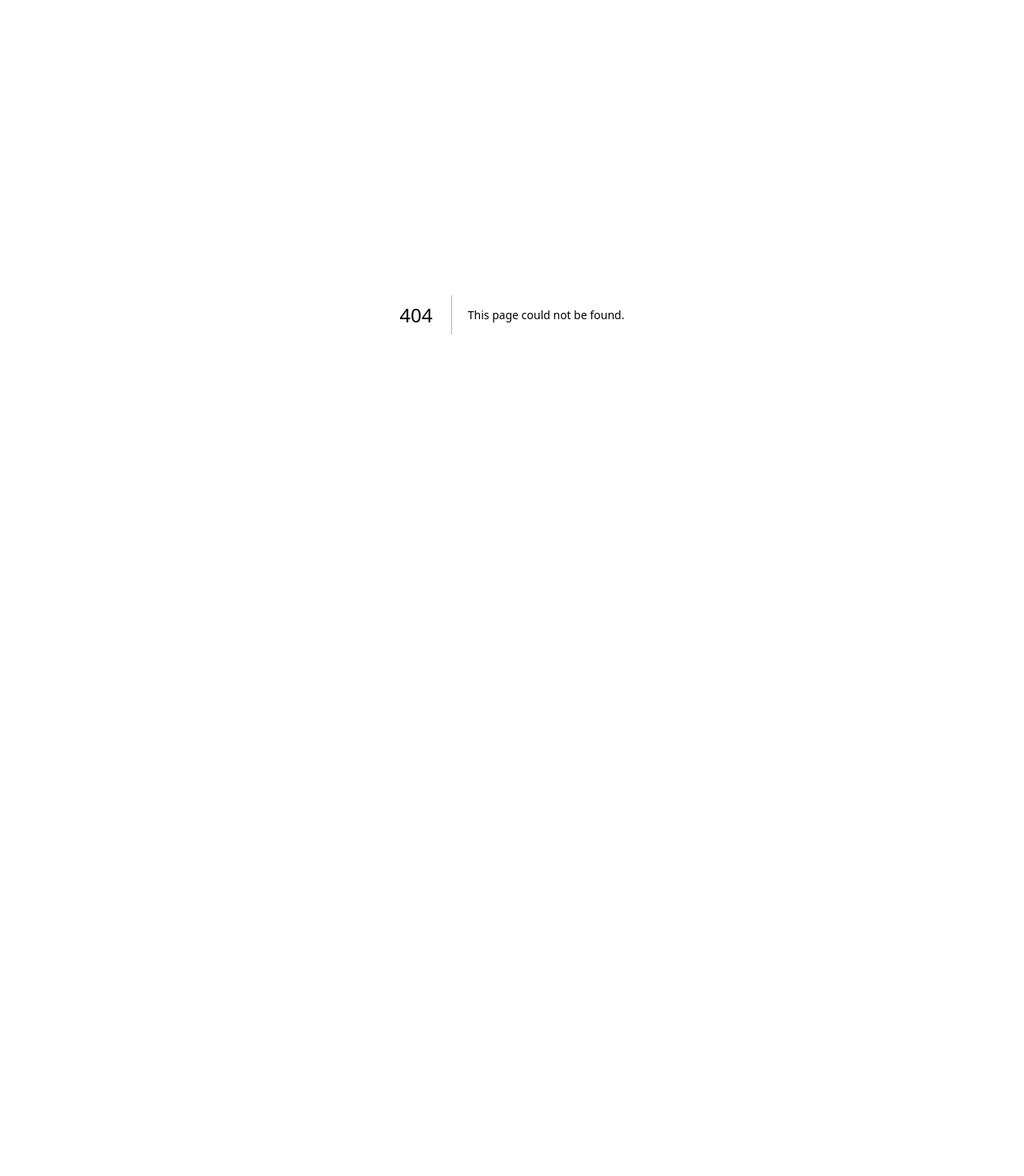
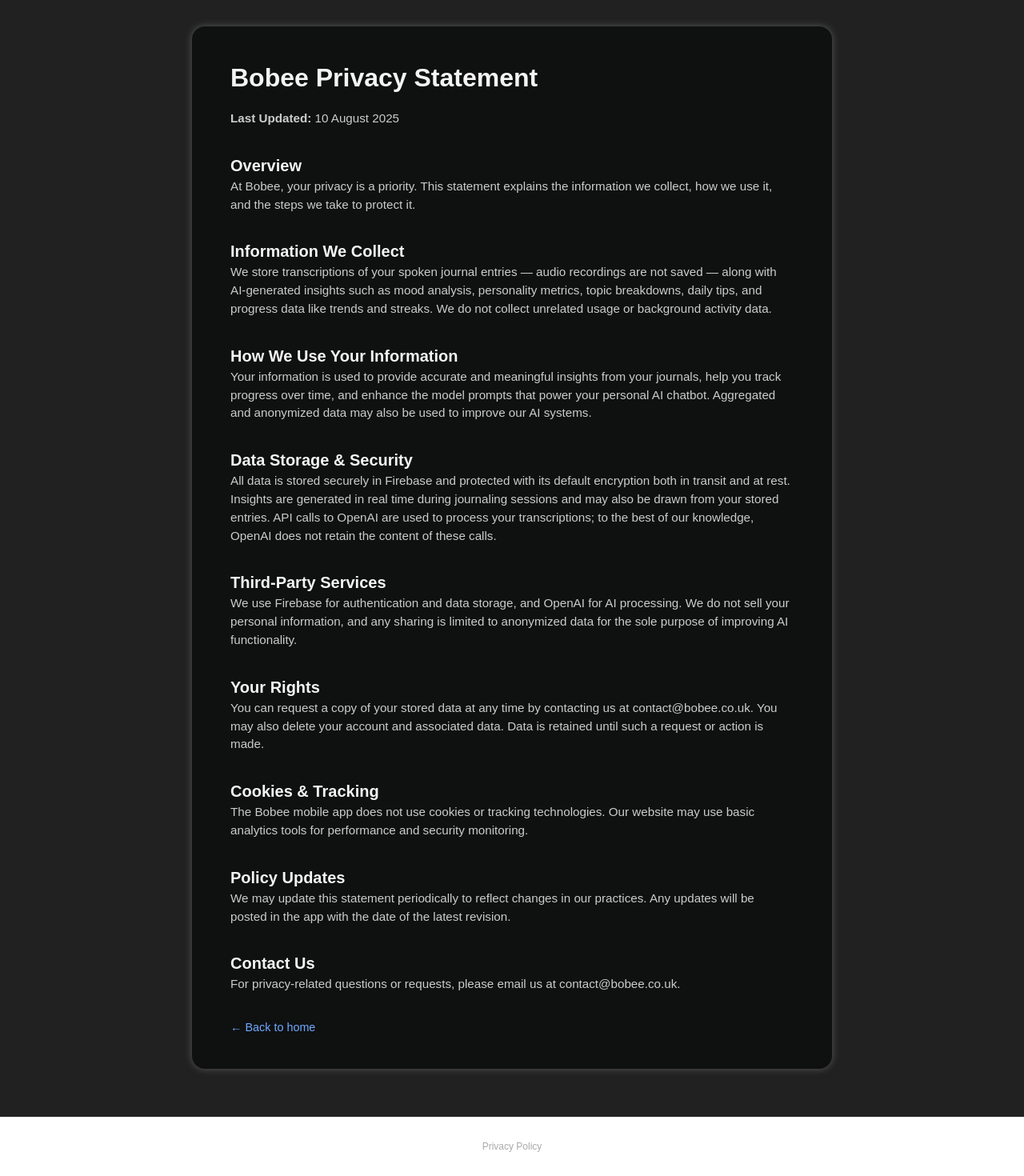
Before and after one commit to bobbyjames839/ai-journal-landing, a Next.js app: page /privacy in a window 1280 px wide. Before the commit this address had no page. Shown: the part 7-1477 px from the top of the page at 80% size. Before the commit the page ends 800 px from the top, so only its background shows below. Built offline with nearby package versions, Linux system fonts and the light colour scheme.

Commit message:
added privacy page

```diff
--- a/src/app/layout.tsx
+++ b/src/app/layout.tsx
@@ -26,6 +26,9 @@
     <html lang="en">
       <body className={`${geistSans.variable} ${geistMono.variable}`}>
         {children}
+        <footer style={{textAlign:'center', padding:'30px 16px', fontSize:'12px', color:'#888'}}>
+          <a href="/privacy" style={{color:'#aaa', textDecoration:'none'}}>Privacy Policy</a>
+        </footer>
       </body>
     </html>
   );
--- /dev/null
+++ b/src/app/privacy/page.module.css
@@ -0,0 +1,45 @@
+/* Basic styling consistent with landing card aesthetic */
+.wrapper {
+  min-height: 100vh;
+  display: flex;
+  flex-direction: column;
+  background:#212121;
+  color:#f4f4f4;
+  padding:40px 20px 60px 20px;
+}
+
+.content {
+  max-width: 800px;
+  width:100%;
+  margin:0 auto;
+  background:#0f1010;
+  padding:40px 48px;
+  border-radius:16px;
+  box-shadow:0 0 10px rgb(89 89 89);
+  line-height:1.5;
+}
+
+.content h1 {
+  font-size:2rem;
+  margin:0 0 1rem;
+}
+
+.content h2 {
+  margin-top:2rem;
+  font-size:1.25rem;
+}
+
+.content p, .content li {
+  color:#ccc;
+  font-size:0.95rem;
+}
+
+.backLink {
+  margin-top:32px;
+  display:inline-block;
+  color:#71aaff;
+  text-decoration:none;
+  font-size:0.9rem;
+}
+
+.backLink:hover { text-decoration:underline; }
--- /dev/null
+++ b/src/app/privacy/page.tsx
@@ -0,0 +1,56 @@
+import type { Metadata } from 'next';
+import Link from 'next/link';
+import styles from './page.module.css';
+
+export const metadata: Metadata = {
+  title: 'Privacy Statement | Bobee',
+  description: 'Official Bobee Privacy Statement – how we collect, use, store and protect your data.',
+};
+
+export default function PrivacyPolicyPage() {
+  return (
+    <main className={styles.wrapper}>
+      <article className={styles.content}>
+        <h1>Bobee Privacy Statement</h1>
+        <p><strong>Last Updated:</strong> 10 August 2025</p>
+        <section>
+          <h2>Overview</h2>
+          <p>At Bobee, your privacy is a priority. This statement explains the information we collect, how we use it, and the steps we take to protect it.</p>
+        </section>
+        <section>
+          <h2>Information We Collect</h2>
+          <p>We store transcriptions of your spoken journal entries — audio recordings are not saved — along with AI-generated insights such as mood analysis, personality metrics, topic breakdowns, daily tips, and progress data like trends and streaks. We do not collect unrelated usage or background activity data.</p>
+        </section>
+        <section>
+          <h2>How We Use Your Information</h2>
+          <p>Your information is used to provide accurate and meaningful insights from your journals, help you track progress over time, and enhance the model prompts that power your personal AI chatbot. Aggregated and anonymized data may also be used to improve our AI systems.</p>
+        </section>
+        <section>
+          <h2>Data Storage &amp; Security</h2>
+          <p>All data is stored securely in Firebase and protected with its default encryption both in transit and at rest. Insights are generated in real time during journaling sessions and may also be drawn from your stored entries. API calls to OpenAI are used to process your transcriptions; to the best of our knowledge, OpenAI does not retain the content of these calls.</p>
+        </section>
+        <section>
+          <h2>Third-Party Services</h2>
+          <p>We use Firebase for authentication and data storage, and OpenAI for AI processing. We do not sell your personal information, and any sharing is limited to anonymized data for the sole purpose of improving AI functionality.</p>
+        </section>
+        <section>
+          <h2>Your Rights</h2>
+          <p>You can request a copy of your stored data at any time by contacting us at <a href="mailto:contact@bobee.co.uk">contact@bobee.co.uk</a>. You may also delete your account and associated data. Data is retained until such a request or action is made.</p>
+        </section>
+        <section>
+          <h2>Cookies &amp; Tracking</h2>
+            <p>The Bobee mobile app does not use cookies or tracking technologies. Our website may use basic analytics tools for performance and security monitoring.</p>
+        </section>
+        <section>
+          <h2>Policy Updates</h2>
+          <p>We may update this statement periodically to reflect changes in our practices. Any updates will be posted in the app with the date of the latest revision.</p>
+        </section>
+        <section>
+          <h2>Contact Us</h2>
+          <p>For privacy-related questions or requests, please email us at <a href="mailto:contact@bobee.co.uk">contact@bobee.co.uk</a>.</p>
+        </section>
+        <Link href="/" className={styles.backLink}>← Back to home</Link>
+      </article>
+    </main>
+  );
+}
```
